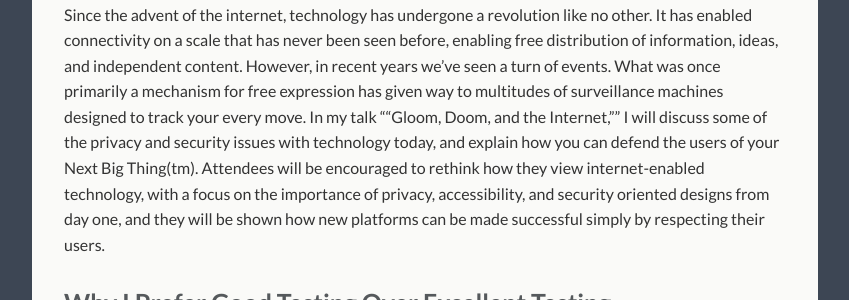
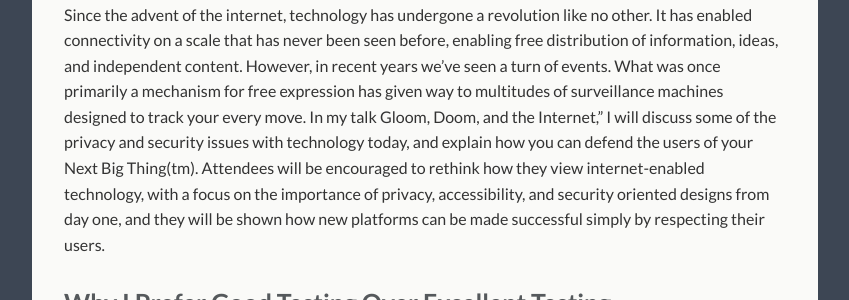
Before and after one commit to StarConKW/starconkw.github.io, a Jekyll site: the page built from _pages/talks.md, in a window 1280 px wide and 900 px high, scrolled down 569 px. Shown: the part 255-555 px from the top of the window, without its empty margins (215-1064 px from the left). Built offline with Jekyll 4.4.1, drawn with Linux system fonts in a browser that asks for light colours.

Commit message:
normal number of quotes - tweak to Keefer's talk

```diff
--- a/_pages/talks.md
+++ b/_pages/talks.md
@@ -22,7 +22,7 @@ Docker has become an extremely popular tool in the tech industry. Docker contain
 [Keefer Rourke](/speakers#keefer-rourke)
 
 <p class="abstract">
-Since the advent of the internet, technology has undergone a revolution like no other. It has enabled connectivity on a scale that has never been seen before, enabling free distribution of information, ideas, and independent content. However, in recent years we've seen a turn of events. What was once primarily a mechanism for free expression has given way to multitudes of surveillance machines designed to track your every move. In my talk ""Gloom, Doom, and the Internet,"" I will discuss some of the privacy and security issues with technology today, and explain how you can defend the users of your Next Big Thing(tm). Attendees will be encouraged to rethink how they view internet-enabled technology, with a focus on the importance of privacy, accessibility, and security oriented designs from day one, and they will be shown how new platforms can be made successful simply by respecting their users.
+Since the advent of the internet, technology has undergone a revolution like no other. It has enabled connectivity on a scale that has never been seen before, enabling free distribution of information, ideas, and independent content. However, in recent years we've seen a turn of events. What was once primarily a mechanism for free expression has given way to multitudes of surveillance machines designed to track your every move. In my talk Gloom, Doom, and the Internet," I will discuss some of the privacy and security issues with technology today, and explain how you can defend the users of your Next Big Thing(tm). Attendees will be encouraged to rethink how they view internet-enabled technology, with a focus on the importance of privacy, accessibility, and security oriented designs from day one, and they will be shown how new platforms can be made successful simply by respecting their users.
 </p>
 
 ### Why I Prefer Good Testing Over Excellent Testing
```
